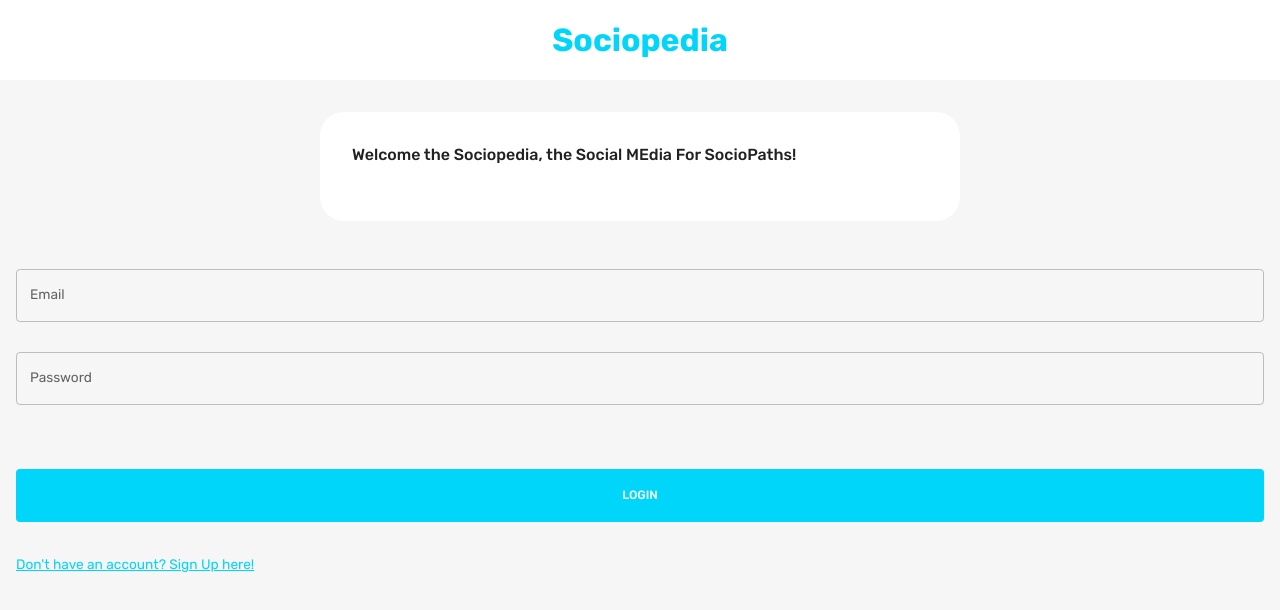
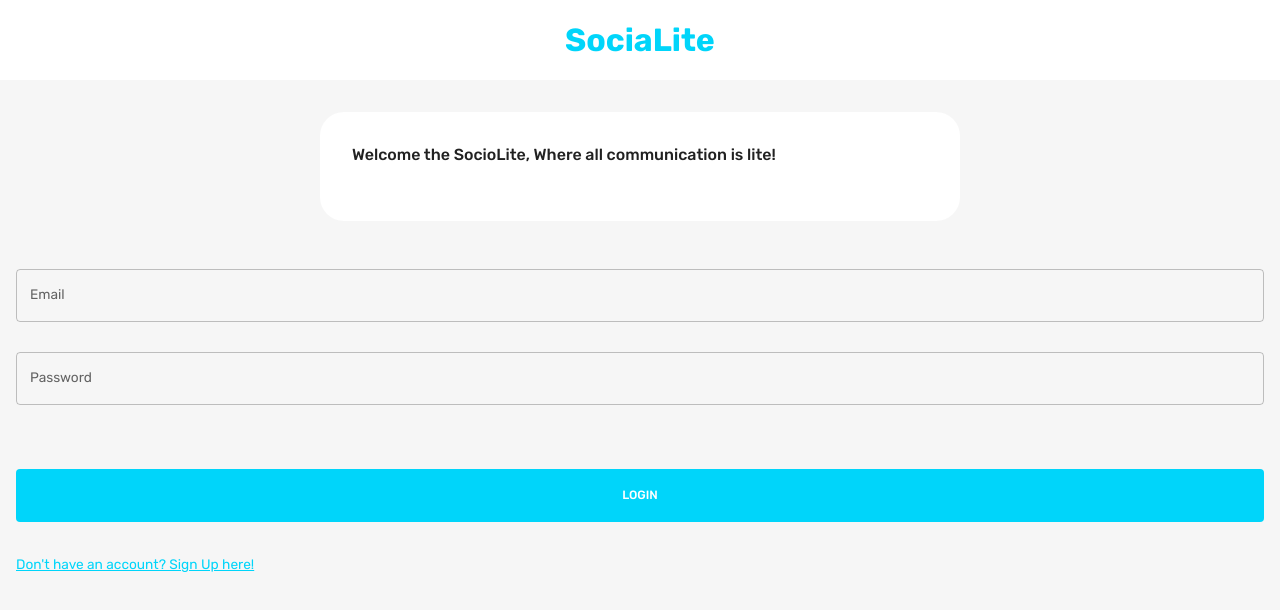
Before and after one commit to rentorious/mern-stack, a React (Create React App) app in the folder client/: page / in a window 1280 px wide. Shown: the top 610 px of the page. Built offline with nearby package versions, Linux system fonts and the light colour scheme; no server answers.

Commit message:
rebranding

```diff
--- a/client/src/scenes/loginPage/index.jsx
+++ b/client/src/scenes/loginPage/index.jsx
@@ -15,7 +15,7 @@ const LoginPage = () => {
         textAlign="center"
       >
         <Typography fontWeight="bold" fontSize="32px" color="primary">
-          Sociopedia
+          SociaLite
         </Typography>
       </Box>
       <Box
@@ -26,7 +26,7 @@ const LoginPage = () => {
         backgroundColor={theme.palette.background.alt}
       >
         <Typography fontWeight="500" variant="h5" sx={{ mb: "1.5rem" }}>
-          Welcome the Sociopedia, the Social MEdia For SocioPaths!
+          Welcome the SocioLite, Where all communication is lite!
         </Typography>
       </Box>
       <Form />
--- a/client/src/scenes/navbar/index.jsx
+++ b/client/src/scenes/navbar/index.jsx
@@ -40,7 +40,7 @@ const NavBar = () => {
             },
           }}
         >
-          Sociopedia
+          SociaLite
         </Typography>
         {isNonMobileScreens && (
           <FlexBetween
```
